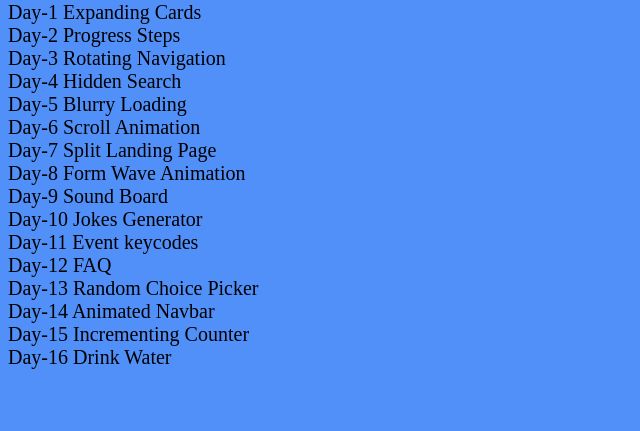
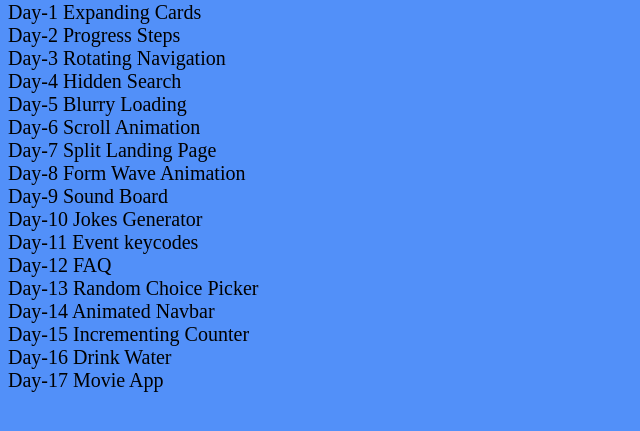
Before and after one commit to Vinitpal/Js50, a plain HTML site: page index.html in a window 1280 px wide. Shown: the part 79-510 px from the top of the page, without its empty margins (0-640 px from the left). Drawn offline with Linux system fonts and the light colour scheme.

Commit message:
updated base page

```diff
--- a/index.html
+++ b/index.html
@@ -29,7 +29,7 @@
         color: #eee;
         text-decoration: underline;
       }
-   </style>
+    </style>
   </head>
   <body>
     <h1>JS-50 all projects</h1>
@@ -48,9 +48,11 @@
       <a href="./day12/index.html">Day-12 FAQ</a>
       <a href="./day13/index.html">Day-13 Random Choice Picker</a>
       <a href="./day14/index.html">Day-14 Animated Navbar</a>
-      </div>
-      <div>
-        <a href="./day15/index.html">Day-15 Incrementing Counter</a>
-        <a href="./day16/index.html">Day-16 Drink Water</a>
-      </div>  </body>
+    </div>
+    <div>
+      <a href="./day15/index.html">Day-15 Incrementing Counter</a>
+      <a href="./day16/index.html">Day-16 Drink Water</a>
+      <a href="./day17/index.html">Day-17 Movie App</a>
+    </div>
+  </body>
 </html>
```
